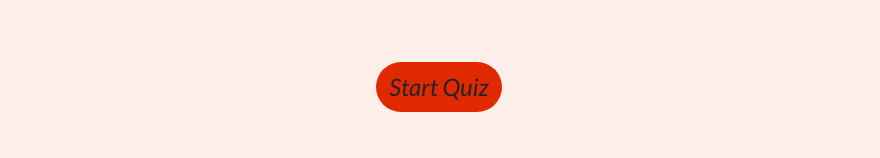
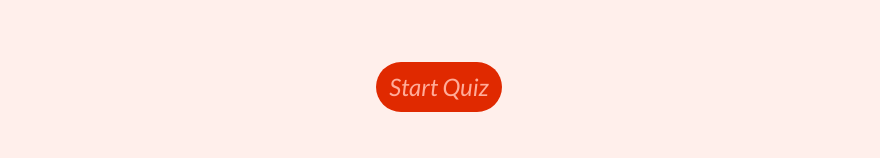
Before and after one commit to Joeseff6/React-Quiz, a React (Create React App) app: page / in a window 1280 px wide. In both pictures the pointer is over the button "Start Quiz". Shown: the part 231-389 px from the top of the page, without its empty margins (201-1081 px from the left). Built offline with nearby package versions, Linux system fonts and the light colour scheme; the HTML template or start-up script is replaced by a standard one.

Commit message:
Styled hover over buttons

```diff
--- a/src/App.css
+++ b/src/App.css
@@ -21,3 +21,7 @@ a {
   font-size: 1.5em;
   border-radius: 25px;
 }
+
+.option-button:hover {
+  color: #FFAC99;
+}
```
